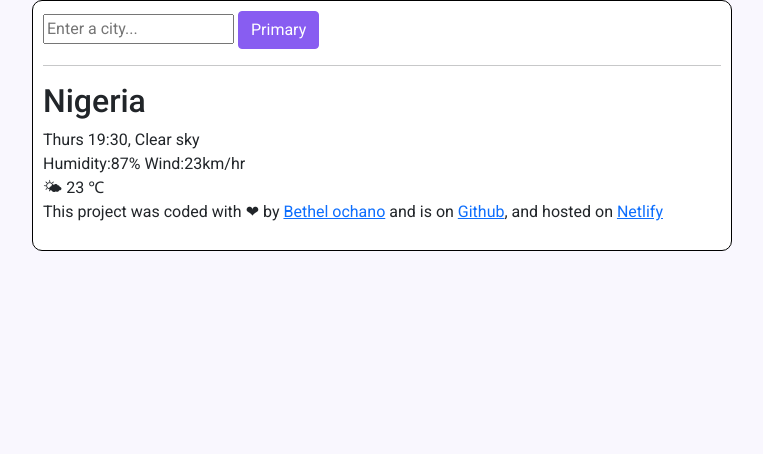
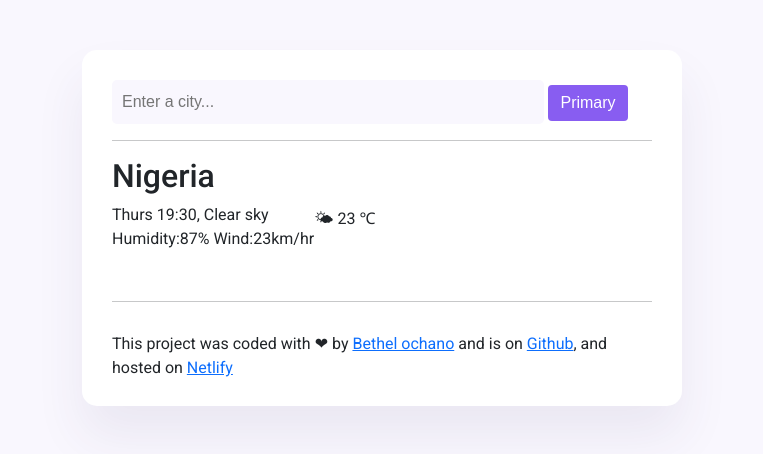
Before and after one commit to bethel014/My-weather-project, a plain HTML site: page index.html in a window 1280 px wide. Shown: the whole page, without its empty margins (258-1021 px from the left). Drawn offline with nearby package versions, Linux system fonts and the light colour scheme; a web font is replaced by a local one.

Commit message:
Added  CSS styling to the app

```diff
--- a/index.html
+++ b/index.html
@@ -22,7 +22,7 @@
   <body>
     <div class="container">
       <header>
-        <form>
+        <form id="search-form">
           <input
             type="text"
             id="search-input"
@@ -42,12 +42,13 @@
           <span>Humidity:87%</span>
           <span>Wind:23km/hr</span>
         </div>
-        <div>
+        <div class="temperature-element">
           <span>🌤</span>
           <span>23</span>
           <span>℃</span>
         </div>
       </div>
+      <hr />
       <div class="footer">
         <p>
           This project was coded with ❤ by
--- a/src/styles.css
+++ b/src/styles.css
@@ -1,17 +1,40 @@
 body {
   background-color: #f9f7fe;
-  font-family: "Roboto", sans-serif;
 }
 
 .container {
-  border: 1px solid #000;
-  width: 700px;
-  margin: 0 auto;
+  border: none;
+  max-width: 600px;
+  font-family: "Roboto", sans-serif;
+  margin: 50px auto;
   background-color: #ffffff;
-  border-radius: 10px;
+  border-radius: 15px;
+  padding: 30px;
+  padding-bottom: 10px;
+  box-shadow: 0 30px 50px rgba(65, 50, 100, 0.08);
+}
+#search-form {
+  margin-bottom: 10px;
+  font-family: Arial;
+}
+#search-input {
+  width: 80%;
+  background-color: #f9f7fe;
   padding: 10px;
+  border: none;
+  border-radius: 5px;
 }
 .btn {
   background-color: #885df1;
-  border: 1px solid #885df1;
+  border: none;
 }
+.main {
+  margin-bottom: 50px;
+  display: flex;
+}
+.temperature-element {
+  margin-top: 50px;
+}
+.footer {
+  margin-top: 30px;
+}
```
